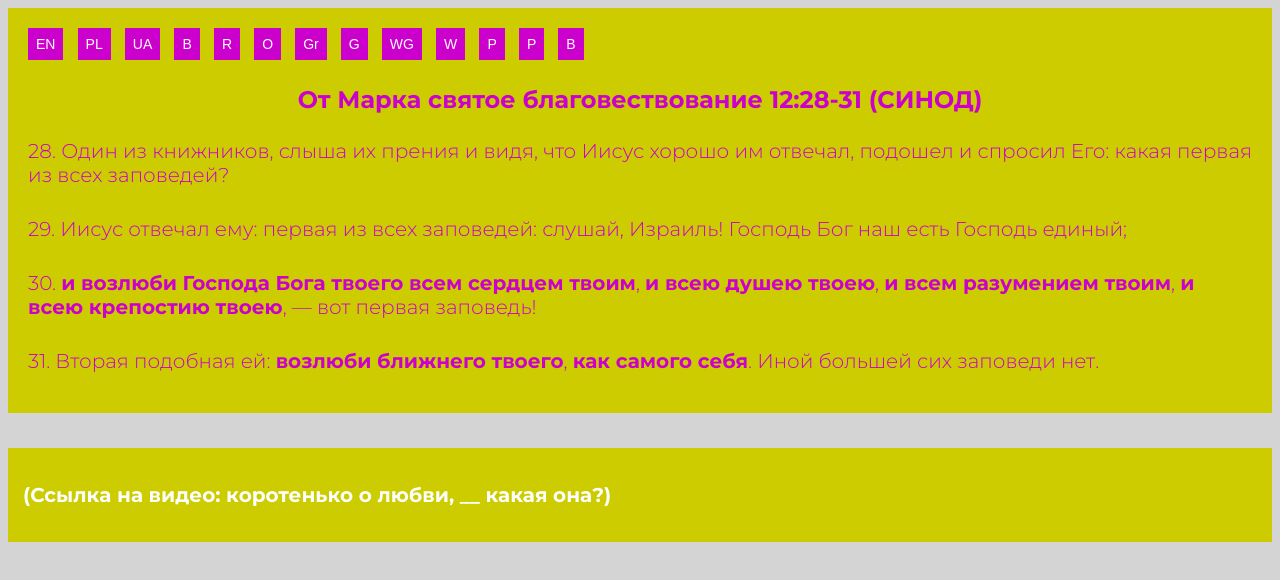
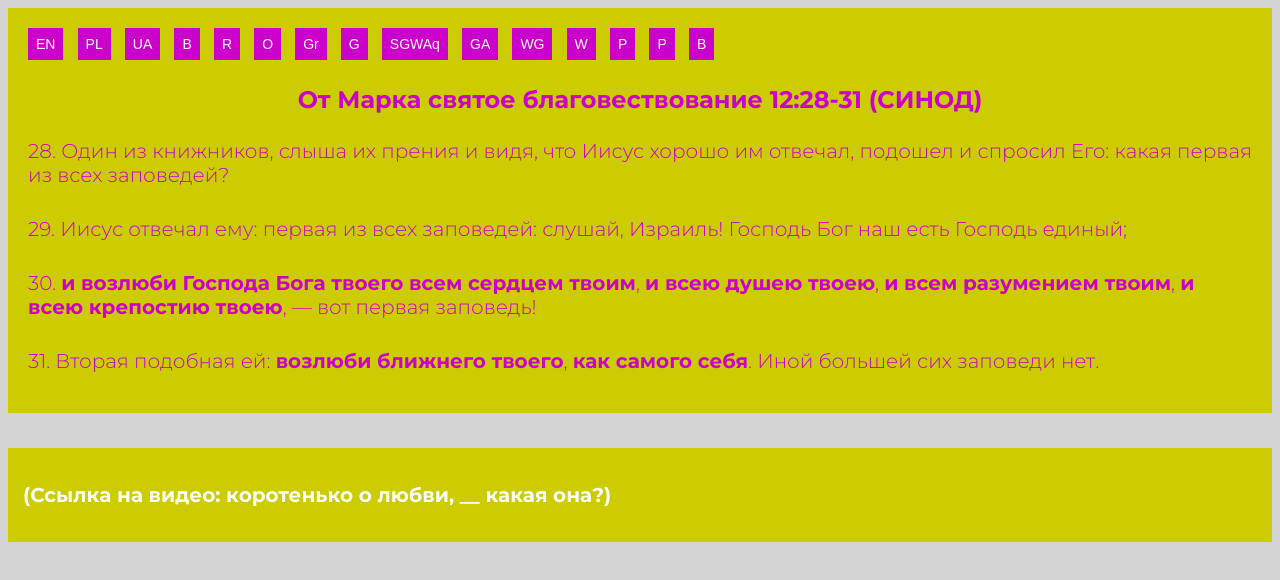
Before and after one commit to j-fullstack-d/Bible-Verses-yellow--RU, a plain HTML site: page index.html in a window 1280 px wide. Drawn offline with Linux system fonts and the light colour scheme.

Commit message:
Updated index.html

```diff
--- a/index.html
+++ b/index.html
@@ -21,6 +21,8 @@
       <button class="section__button"><a class="section__button--link" href="https://mr-front-end-dev.github.io/Bible-Verses-o--RU/">O</a></button>
       <button class="section__button"><a class="section__button--link" href="https://mr-front-end-dev.github.io/Bible-Verses-g--RU/">Gr</a></button>
       <button class="section__button"><a class="section__button--link" href="https://mr-front-end-dev.github.io/Bible-Verses-grey--RU/">G</a></button>
+      <button class="section__button"><a class="section__button--link" href="https://mr-front-end-dev.github.io/Bible-Verses-sgwaq--RU/">SGWAq</a></button>
+      <button class="section__button"><a class="section__button--link" href="https://mr-front-end-dev.github.io/Bible-Verses-grey-aqua--RU/">GA</a></button>
       <button class="section__button"><a class="section__button--link" href="https://mr-front-end-dev.github.io/Bible-Verses-white-grey--RU/">WG</a></button>
       <button class="section__button"><a class="section__button--link" href="https://mr-front-end-dev.github.io/Bible-Verses-w--RU/">W</a></button>
       <button class="section__button"><a class="section__button--link" href="https://mr-front-end-dev.github.io/Bible-Verses-p--RU/">P</a></button>
```
